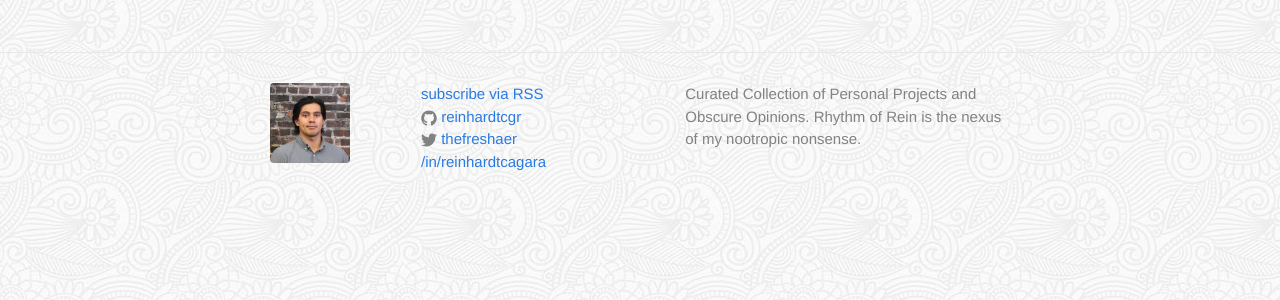
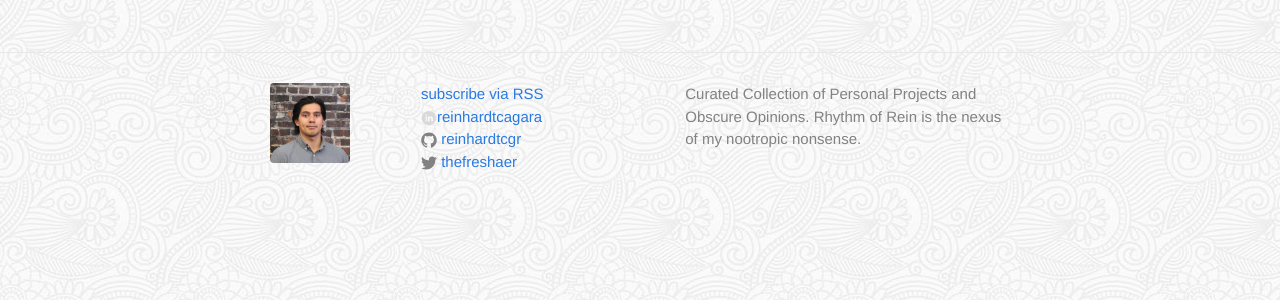
Before and after one commit to reinhardt021/reinhardt021.github.io, a Jekyll site: the page built from index.html, in a window 1280 px wide. Shown: the part 205-505 px from the top of the page. Built offline with Jekyll 4.4.1, drawn with Linux system fonts in a browser that asks for light colours.

Commit message:
Added linked in partial into the footer

```diff
--- a/_config.yml
+++ b/_config.yml
@@ -15,6 +15,7 @@
 url: "http://reinhardtcgr.github.io/" # the base hostname & protocol for your site
 twitter_username: thefreshaer
 github_username:  reinhardtcgr
+linkedin_username:  reinhardtcagara
 
 # Build settings
 markdown: kramdown
--- a/_includes/footer.html
+++ b/_includes/footer.html
@@ -12,6 +12,14 @@
           <li>
               <a href="{{ "/feed.xml" | prepend: site.baseurl }}">subscribe via RSS</a>
           </li>
+<!--           <li>
+            <a href="http://linkedin.com/in/reinhardtcagara">/in/reinhardtcagara</a>
+          </li> -->
+          {% if site.linkedin_username %}
+          <li>
+            {% include icon-linkedin.html username=site.linkedin_username %}
+          </li>
+          {% endif %}
           {% if site.github_username %}
           <li>
             {% include icon-github.html username=site.github_username %}
@@ -23,9 +31,6 @@
             {% include icon-twitter.html username=site.twitter_username %}
           </li>
           {% endif %}
-          <li>
-            <a href="http://linkedin.com/in/reinhardtcagara">/in/reinhardtcagara</a>
-          </li>
         </ul>
       </div>
 
--- /dev/null
+++ b/_includes/icon-linkedin.html
@@ -0,0 +1,2 @@
+<a href="https://linkedin.com/in/{{ include.username }}"><span class="icon icon--linkedin">{% include icon-linkedin.svg %}</span><span class="username">{{ include.username }}</span></a>
+<!-- <a href="http://linkedin.com/in/reinhardtcagara">/in/reinhardtcagara</a> -->
```
Also changed, not shown: _includes/icon-linkedin-2.svg (added), _includes/icon-linkedin.svg (added).
